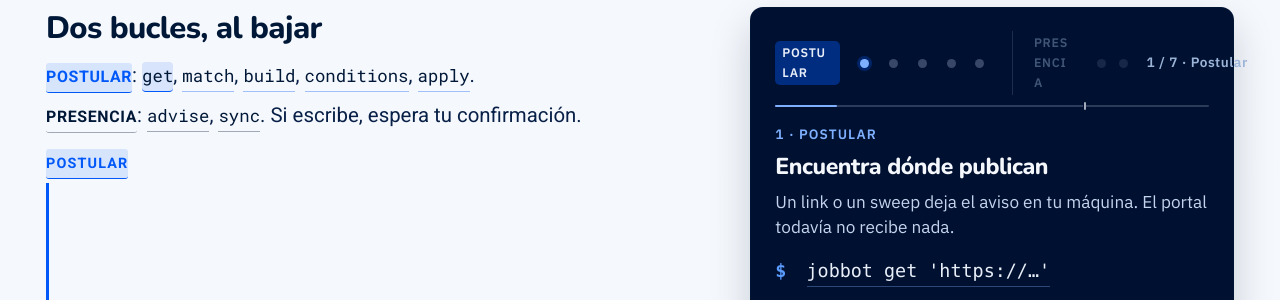
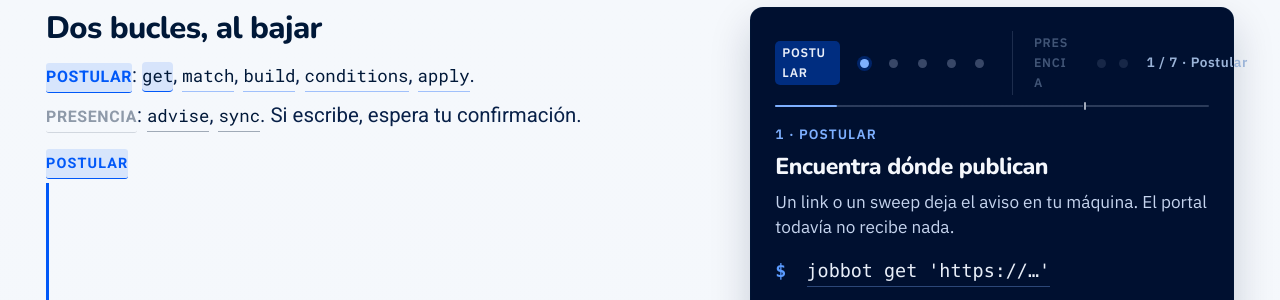
Before and after one commit to ljofreflor/jobbot, an MkDocs documentation site: the page built from docs/index.md, in a window 1280 px wide and 900 px high, scrolled down 841 px. Shown: the part 150-450 px from the top of the window. Built offline with MkDocs 1.6.1 and Material for MkDocs 9.7.7, drawn with Linux system fonts in a browser that asks for light colours; comment, search, counter and statistics services are not loaded.

Commit message:
docs(landing): dim inactive lede loop names like pin chapters
The non-current Postular/Presencia (Apply/Presence) name in the story
lede drops to opacity 0.42 with hover/focus restore; reduced-motion
keeps both names full, matching inactive pin chapters.

Co-authored-by: Leonardo Andes Jofre Flor <leonardo.jofre+csld1@consalud.cl>

```diff
--- a/docs/stylesheets/landing.css
+++ b/docs/stylesheets/landing.css
@@ -1767,6 +1767,17 @@ a.jb-scrolly__lede-loop--presence[aria-current="true"] {
   border-bottom-color: var(--jb-navy);
 }
 
+/* Soften the other loop name — same 0.42 as inactive pin chapters. */
+a.jb-scrolly__lede-loop:not([aria-current="true"]) {
+  opacity: 0.42;
+  transition: opacity 0.2s ease;
+}
+
+a.jb-scrolly__lede-loop:not([aria-current="true"]):hover,
+a.jb-scrolly__lede-loop:not([aria-current="true"]):focus-visible {
+  opacity: 1;
+}
+
 a.jb-scrolly__lede-cmd {
   display: inline-flex;
   align-items: center;
@@ -2162,6 +2173,11 @@ a.jb-scrolly__stage-cmd-link:focus-visible {
     opacity: 1;
   }
 
+  a.jb-scrolly__lede-loop:not([aria-current="true"]) {
+    opacity: 1;
+    transition: none;
+  }
+
   .jb-term__line--hitl {
     padding: 0.45rem 0.6rem !important;
   }
```
